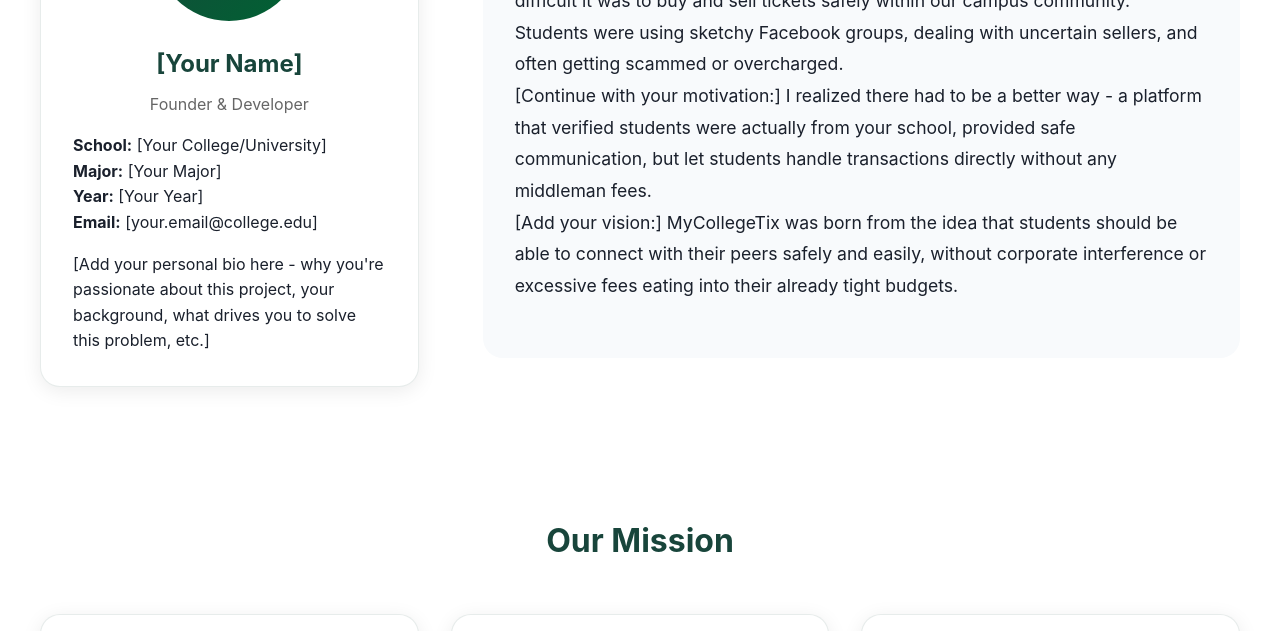
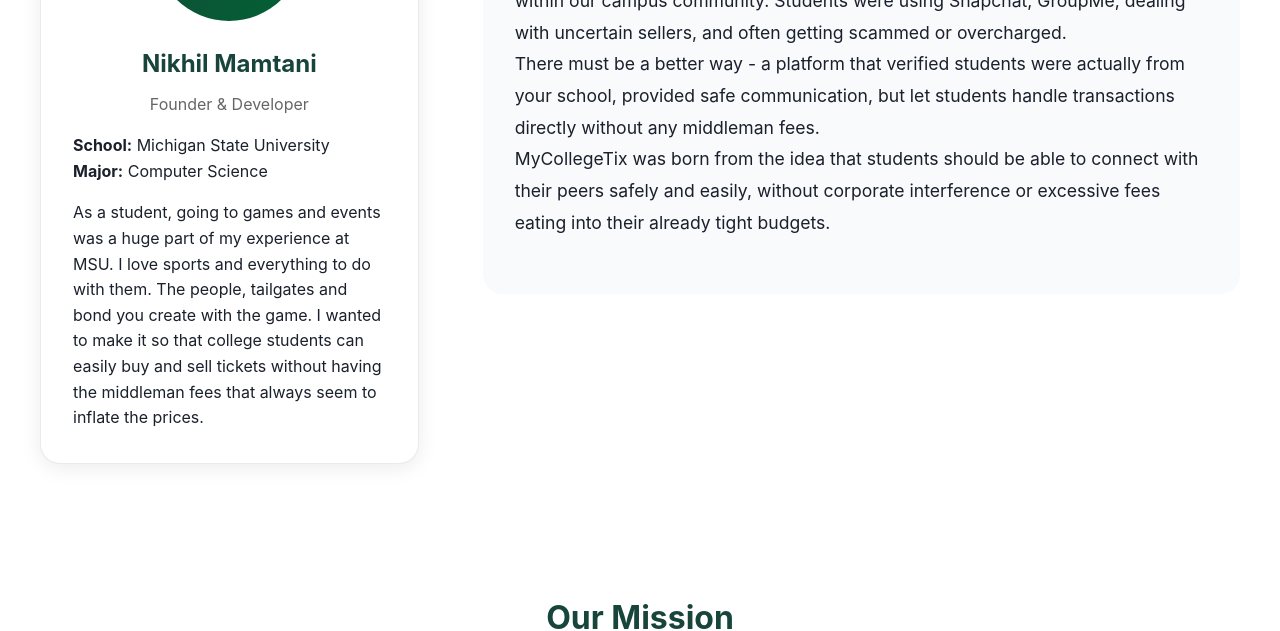
Before and after one commit to mycollegetix/MyCollegeTix, a plain HTML site: page LandingPage/about.html in a window 1280 px wide. Shown: the part 588-1219 px from the top of the page. Drawn offline with Linux system fonts and the light colour scheme.

Commit message:
about page website update

```diff
--- a/LandingPage/about.html
+++ b/LandingPage/about.html
@@ -263,18 +263,19 @@
           <!-- Founder Info -->
           <div class="founder-card">
             <div class="founder-photo">👨‍💼</div>
-            <h3 class="founder-name">[Your Name]</h3>
+            <h3 class="founder-name">Nikhil Mamtani</h3>
             <p class="founder-title">Founder & Developer</p>
             <div class="founder-bio">
-              <p><strong>School:</strong> [Your College/University]</p>
-              <p><strong>Major:</strong> [Your Major]</p>
-              <p><strong>Year:</strong> [Your Year]</p>
-              <p><strong>Email:</strong> [your.email@college.edu]</p>
+              <p><strong>School:</strong> Michigan State University</p>
+              <p><strong>Major:</strong> Computer Science</p>
 
               <p style="margin-top: 1rem">
-                [Add your personal bio here - why you're passionate about this
-                project, your background, what drives you to solve this problem,
-                etc.]
+                As a student, going to games and events was a huge part of my
+                experience at MSU. I love sports and everything to do with them.
+                The people, tailgates and bond you create with the game. I
+                wanted to make it so that college students can easily buy and
+                sell tickets without having the middleman fees that always seem
+                to inflate the prices.
               </p>
             </div>
           </div>
@@ -284,23 +285,22 @@
             <h2 class="section-title">The Story</h2>
             <div class="story-text">
               <p>
-                [Tell your story here - maybe something like:] As a college
-                student, I noticed how difficult it was to buy and sell tickets
-                safely within our campus community. Students were using sketchy
-                Facebook groups, dealing with uncertain sellers, and often
-                getting scammed or overcharged.
+                As a college student, I noticed how difficult it was to buy and
+                sell tickets safely within our campus community. Students were
+                using Snapchat, GroupMe, dealing with uncertain sellers, and
+                often getting scammed or overcharged.
               </p>
               <p>
-                [Continue with your motivation:] I realized there had to be a
-                better way - a platform that verified students were actually
-                from your school, provided safe communication, but let students
-                handle transactions directly without any middleman fees.
+                There must be a better way - a platform that verified students
+                were actually from your school, provided safe communication, but
+                let students handle transactions directly without any middleman
+                fees.
               </p>
               <p>
-                [Add your vision:] MyCollegeTix was born from the idea that
-                students should be able to connect with their peers safely and
-                easily, without corporate interference or excessive fees eating
-                into their already tight budgets.
+                MyCollegeTix was born from the idea that students should be able
+                to connect with their peers safely and easily, without corporate
+                interference or excessive fees eating into their already tight
+                budgets.
               </p>
             </div>
           </div>
@@ -342,10 +342,42 @@
     <!-- Footer -->
     <footer class="footer">
       <div class="container">
-        <div class="footer-links" style="display: flex; justify-content: center; gap: 2rem; margin-bottom: 1rem;">
-          <a href="terms-and-conditions.html" style="color: #94a3b8; text-decoration: none; transition: color 0.3s ease;">Terms & Conditions</a>
-          <a href="privacy-policy.html" style="color: #94a3b8; text-decoration: none; transition: color 0.3s ease;">Privacy Policy</a>
-          <a href="contact.html" style="color: #94a3b8; text-decoration: none; transition: color 0.3s ease;">Contact</a>
+        <div
+          class="footer-links"
+          style="
+            display: flex;
+            justify-content: center;
+            gap: 2rem;
+            margin-bottom: 1rem;
+          "
+        >
+          <a
+            href="terms-and-conditions.html"
+            style="
+              color: #94a3b8;
+              text-decoration: none;
+              transition: color 0.3s ease;
+            "
+            >Terms & Conditions</a
+          >
+          <a
+            href="privacy-policy.html"
+            style="
+              color: #94a3b8;
+              text-decoration: none;
+              transition: color 0.3s ease;
+            "
+            >Privacy Policy</a
+          >
+          <a
+            href="contact.html"
+            style="
+              color: #94a3b8;
+              text-decoration: none;
+              transition: color 0.3s ease;
+            "
+            >Contact</a
+          >
         </div>
         <p>
           &copy; 2025 MyCollegeTix. A connection platform by students, for
```
Also changed, not shown: 2 other files.
